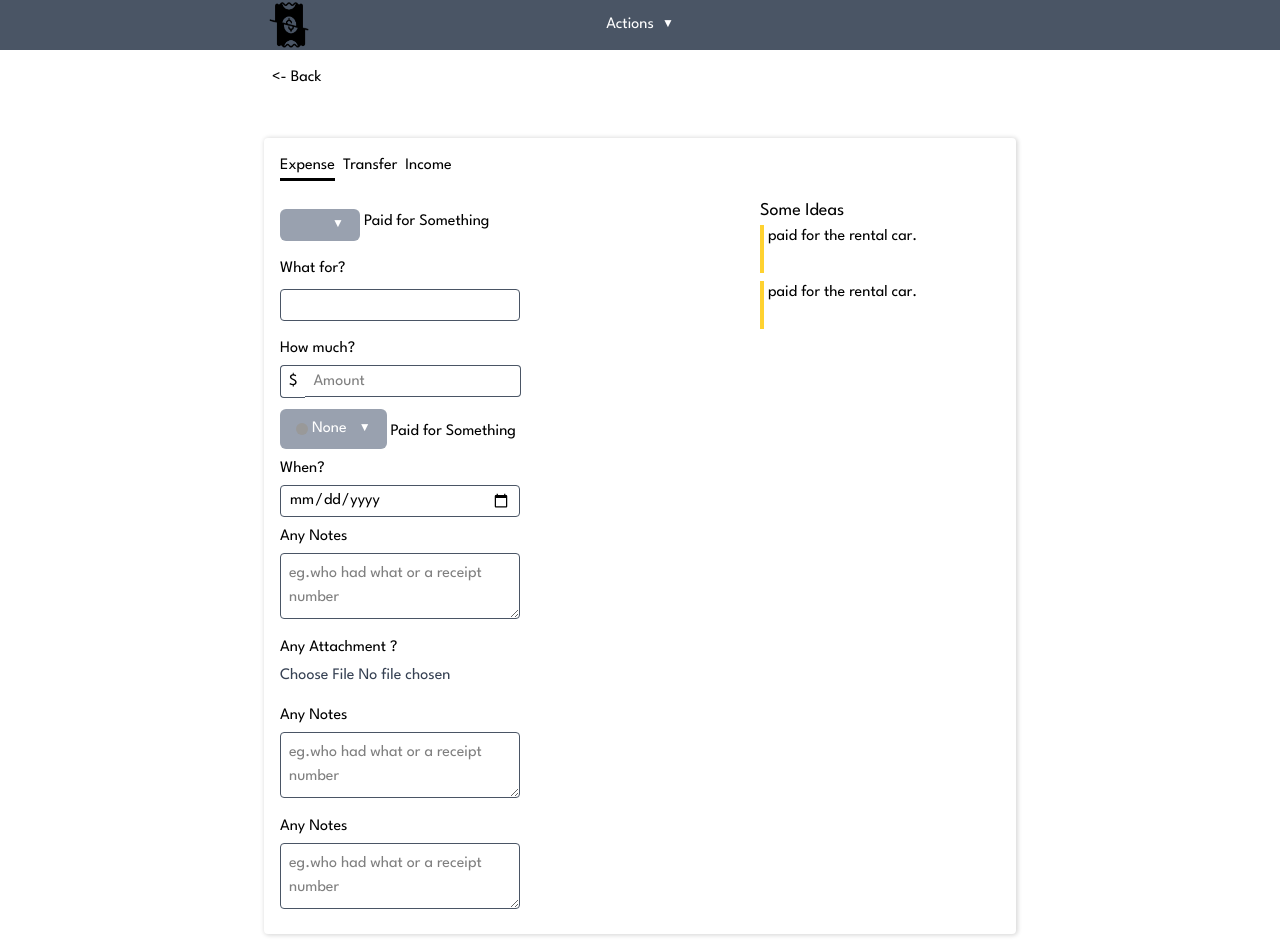
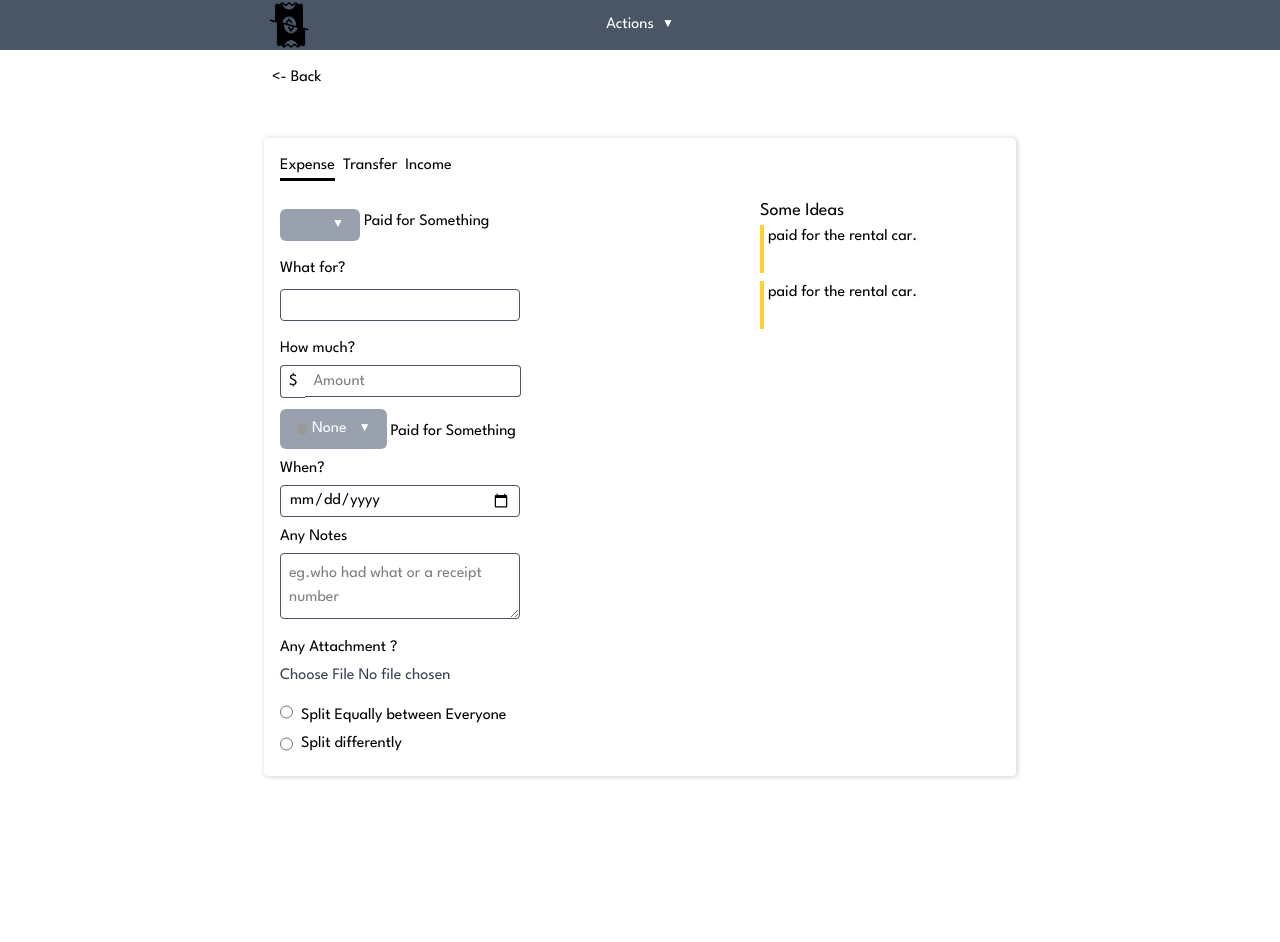
Before and after one commit to Vimalkanthkkkkk/nextjs_Splity-app, a Next.js app: page /1/new/expense in a window 1280 px wide. After the commit the page ends 800 px from the top, so only its background shows below. Built offline with nearby package versions, Linux system fonts and the light colour scheme.

Commit message:
radio field added

```diff
--- a/app/[slug]/new/expense/page.tsx
+++ b/app/[slug]/new/expense/page.tsx
@@ -121,21 +121,20 @@ export default function ExpensePage(){
                                         h-8
                                     "
                                 />
-                                <label htmlFor="notes" className="text-black block mt-2 mb-1">Any Notes</label>
-                                <textarea name="notes" rows={1} cols={3} id="notes" placeholder="eg.who had what or a receipt number"
-                                className="
-                                    p-2 text-black outline-none field-sizing-content
-                                    w-60 h-fit
-                                    border
-                                    border-gray-600 rounded-sm
-                                "></textarea><label htmlFor="notes" className="text-black block mt-2 mb-1">Any Notes</label>
-                                <textarea name="notes" rows={1} cols={3} id="notes" placeholder="eg.who had what or a receipt number"
-                                className="
-                                    p-2 text-black outline-none field-sizing-content
-                                    w-60 h-fit
-                                    border
-                                    border-gray-600 rounded-sm
-                                "></textarea>
+                                <div className="flex gap-2 text-center text-wrap">
+                                    <input
+                                        type="radio" id="split" name="split" value="Equal"
+                                        className="text-black outline-none border-0 accent-gray-400"
+                                    />
+                                    <label htmlFor="split" className="text-black self-center inline mt-2">Split Equally between Everyone</label>
+                                </div>
+                                <div className="flex gap-2 text-center text-wrap">
+                                    <input
+                                        type="radio" id="split" name="split" value="diff"
+                                        className="text-black outline-none border-0 accent-gray-400"
+                                    />
+                                    <label htmlFor="split" className="text-black self-center inline mt-1 mb-1">Split differently</label>
+                                </div>
                             </form>
                         </div>
                     </div>
```
